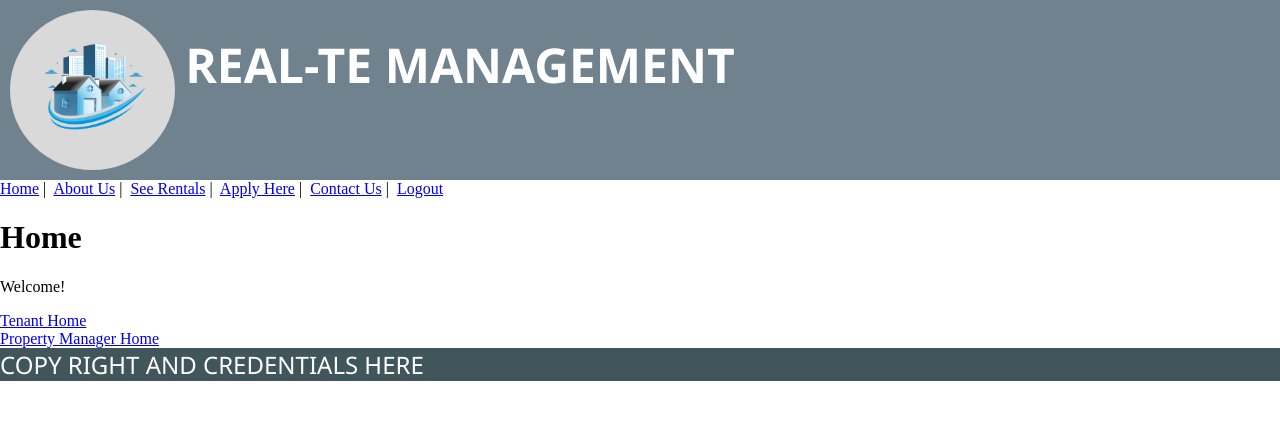
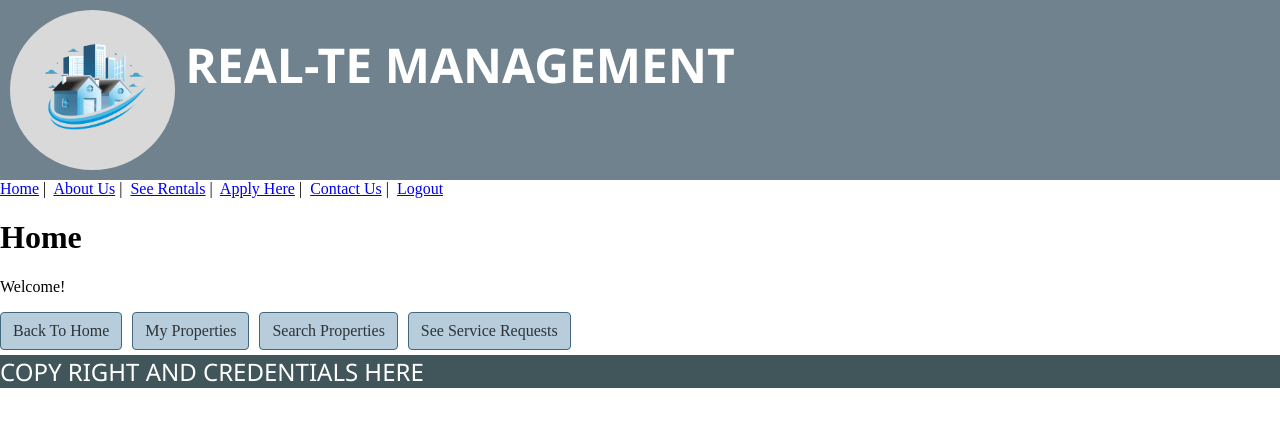
Before and after one commit to shann0n5/m03-capstone-final, a Vue app in the folder capstone/vue/: page / in a window 1280 px wide. Shown: the top 426 px of the page. Built offline with nearby package versions, Linux system fonts and the light colour scheme; no server answers; sample sign-in values are in the browser's storage.

Commit message:
trying to toggle tenant and manager views

```diff
--- a/capstone/vue/src/views/HomeView.vue
+++ b/capstone/vue/src/views/HomeView.vue
@@ -3,10 +3,14 @@
     <h1>Home</h1>
     <p>Welcome!</p>
   </div>
-<div class="tenant-home-btn">
+  <router-link class="btn btn-submit" v-bind:to="{ name: 'home' }">Back To Home</router-link>
+  <router-link class="btn btn-submit" v-bind:to="{ name: 'propertyManagerMainPage' }">My Properties</router-link>
+  <router-link class="btn btn-submit" v-bind:to="{ name: 'propertySearch' }">Search Properties</router-link>
+  <router-link class="btn btn-submit" v-bind:to="{ name: 'serviceRequest' }">See Service Requests</router-link>
+<div class="tenant-home-btn" v-show="showManagerPOV === true">
   <router-link v-bind:to="{name: 'tenantMainPage'}">Tenant Home</router-link>
 </div>
-<div class="manager-home-btn">
+<div class="manager-home-btn" v-show="showManagerPOV === true">
   <router-link v-bind:to="{name: 'propertyManagerMainPage'}">Property Manager Home</router-link>
 </div>
 
@@ -16,6 +20,14 @@
 import UserService from '../services/UserService';
 
 export default {
+  data() {
+    return {
+      // showManagerPOV: false,
+      // SET_SHOW_MANAGER_POV(state, showManagerPOV) {
+      //   state.showManagerPOV = showManagerPOV;
+      // },
+    }
+  },
   created() {
     // let managerId = 0;
     // let tenantId = 0;
@@ -45,6 +57,14 @@ export default {
           "Error getting tenantId. Response received was '" + error.response.statusText + "'.");
       }
     });
+
+    if (this.$store.state.managerId != 0) {
+      this.$store.commit('SET_SHOW_MANAGER_POV', true);
+    } else if (this.$store.state.tenantId != 0) {
+      this.$store.commit('SET_SHOW_MANAGER_POV', false);
+    }
+    // alert(this.$store.state.showManagerPOV)
+
   }
 
 
--- a/capstone/vue/src/views/NewPropertyFormView.vue
+++ b/capstone/vue/src/views/NewPropertyFormView.vue
@@ -1,5 +1,6 @@
 <template>
-    <router-link class="btn btn-submit" v-bind:to="{ name: 'propertyManagerMainPage' }">Property Manager Home</router-link>
+     <router-link class="btn btn-submit" v-bind:to="{ name: 'home' }">Back To Home</router-link>
+    <router-link class="btn btn-submit" v-bind:to="{ name: 'propertyManagerMainPage' }">Back to My Properties</router-link>
  <header>Add New Property </header>
 <div class="property-form">
   <new-property-form v-bind:property="property"/>
--- a/capstone/vue/src/views/PropertyManagerMainView.vue
+++ b/capstone/vue/src/views/PropertyManagerMainView.vue
@@ -1,9 +1,9 @@
 <template>
 
   <header>Welcome</header>
-  <router-link class="btn btn-submit" v-bind:to="{ name: 'home' }">Back To Home</router-link>
-  <router-link class="btn btn-submit" v-bind:to="{ name: 'propertySearch' }">Search Properties</router-link>
-  <router-link class="btn btn-submit" v-bind:to="{ name: 'serviceRequest' }">See Service Requests</router-link>
+   <router-link class="btn btn-submit" v-bind:to="{ name: 'home' }">Back To Home</router-link>
+  <!--<router-link class="btn btn-submit" v-bind:to="{ name: 'propertySearch' }">Search Properties</router-link>
+  <router-link class="btn btn-submit" v-bind:to="{ name: 'serviceRequest' }">See Service Requests</router-link> -->
   <router-link class="btn btn-submit" v-bind:to="{ name: 'addProperty' }">Add New Property</router-link>
   <available-property-list />
   <occupied-property-list />
```
